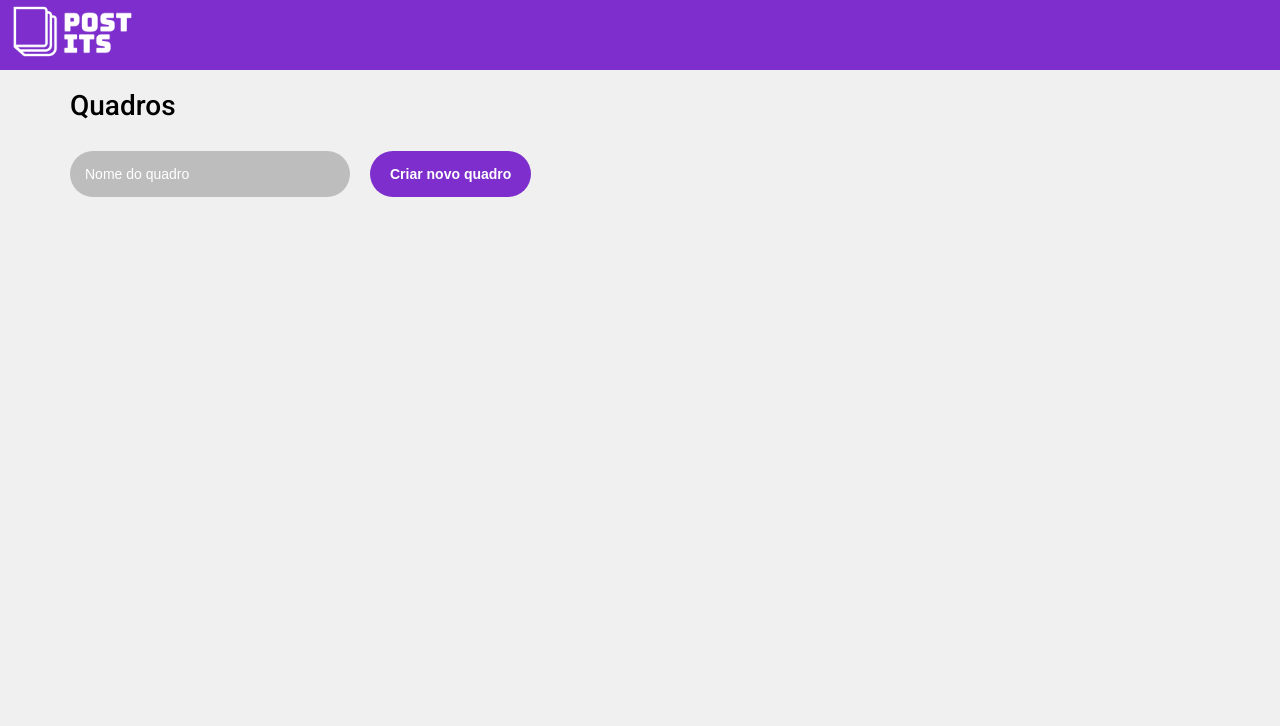
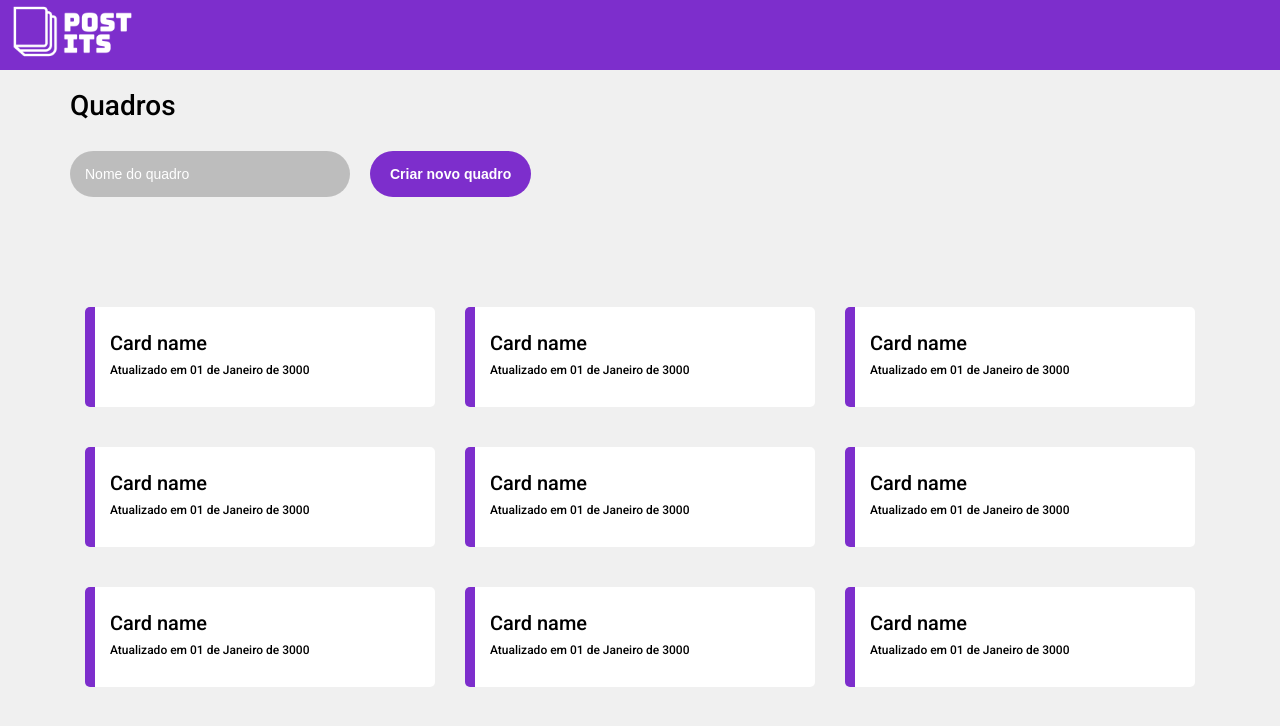
Before and after one commit to josehfortes/postits-frontend, a Next.js app: page /dashboard in a window 1280 px wide. Shown: the top 726 px of the page. Built offline with nearby package versions, Linux system fonts and the light colour scheme.

Commit message:
Finalizado o dashboard

```diff
--- a/pages/dashboard.js
+++ b/pages/dashboard.js
@@ -3,6 +3,7 @@
 import InfoBar from '../src/components/InfoBar'
 
 import NewBoard from '../src/components/Dashboard/newBoard'
+import BoardList from '../src/components/Dashboard/dashboardList'
 
 function DashboardPage () {
   return (
@@ -11,6 +12,7 @@
       <Container>
         <H1>Quadros</H1>
         <NewBoard />
+        <BoardList />
       </Container>
     </>
   )
--- a/src/Theme.js
+++ b/src/Theme.js
@@ -5,6 +5,7 @@
     primary: '#7D2ECC',
     light: '#F0F0F0',
     white: '#FFFFFF',
+    grey: '#F8F8F8',
     inputBackground: 'rgba(140, 140, 140, 0.5)',
   }
 }
--- /dev/null
+++ b/src/components/Cards/boardName.js
@@ -0,0 +1,41 @@
+import styled from 'styled-components'
+
+const StyledBoardCard = styled.div`
+  min-width: 310px;
+  min-height: 80px;
+  background-color: ${({theme}) => theme.colors.white};
+  padding: 10px 15px;
+  border-left: 10px solid ${({theme}) => theme.colors.primary};
+  border-radius: 5px;
+  cursor: pointer;
+  margin: 20px 0;
+
+  :hover {
+    background-color: ${({theme}) => theme.colors.grey};
+  }
+`
+
+const H4 = styled.h4`
+  font-family: Roboto;
+  font-style: normal;
+  font-weight: 500;
+  font-size: 20px;
+  line-height: 0;
+`
+
+const P = styled.p`
+  font-weight: 300;
+  font-size: 12px;
+  line-height: 0;
+`
+
+function BoardName () {
+  return (
+    <StyledBoardCard onClick={() => console.log("CLICKED")}>
+      <H4>Card name</H4>
+      <P>Atualizado em 01 de Janeiro de 3000</P>
+    </StyledBoardCard>
+  )
+}
+
+export default BoardName
--- /dev/null
+++ b/src/components/Dashboard/dashboardList.js
@@ -0,0 +1,29 @@
+import styled from 'styled-components'
+
+import BoardName from '../Cards/boardName'
+
+const StyledBoardList = styled.div`
+  display: flex;
+  justify-content: space-around;
+  flex-wrap: wrap;
+
+  margin-top: 80px;
+`
+
+function BoardList () {
+  return (
+    <StyledBoardList>
+      <BoardName />
+      <BoardName />
+      <BoardName />
+      <BoardName />
+      <BoardName />
+      <BoardName />
+      <BoardName />
+      <BoardName />
+      <BoardName />
+    </StyledBoardList>
+  )
+}
+
+export default BoardList
```
